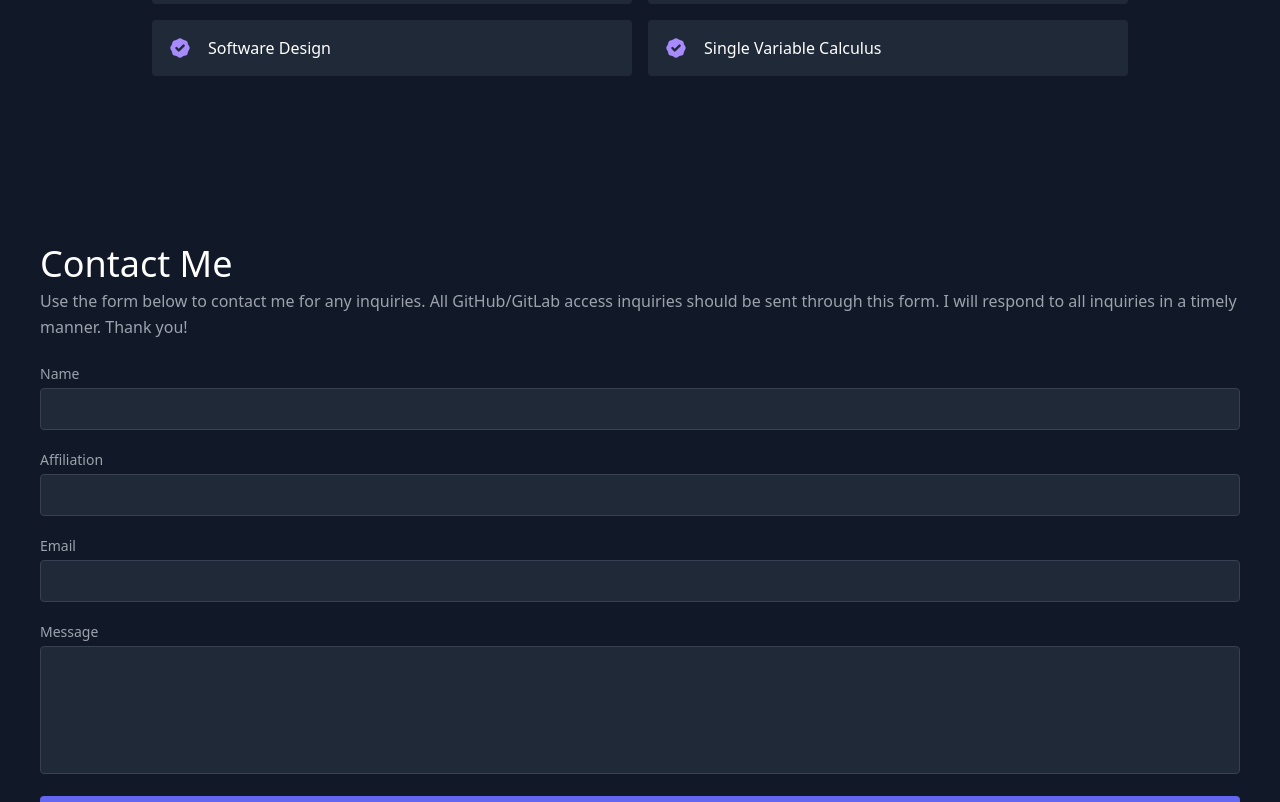
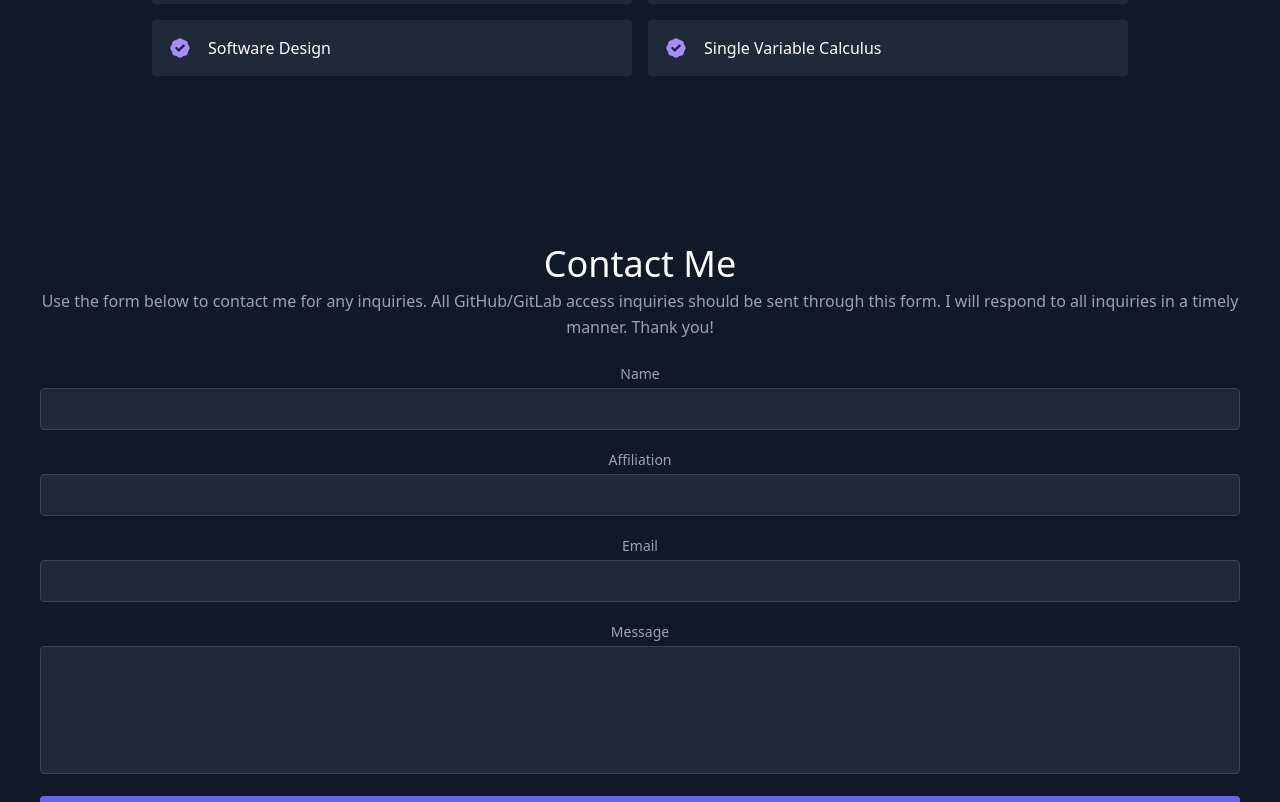
Before and after one commit to PrestonV78/website, a React (Create React App) app: page / in a window 1280 px wide. Shown: the part 3878-4680 px from the top of the page. Built offline with nearby package versions, Linux system fonts and the light colour scheme.

Commit message:
Style v2

```diff
--- a/src/components/Contact.js
+++ b/src/components/Contact.js
@@ -27,16 +27,16 @@ export default function Contact() {
 
   return (
     <section id="contact" className="relative">
-      <div className="container mx-auto flex px-10 py-20 md:flex-row flex-col items-center">
+      <div className="container mx-auto flex px-10 py-20 md:flex-row flex-col text-center items-center">
         <form
           netlify
           name="test"
           onSubmit={handleSubmit}
           className="lg:w md:w- flex flex-col md:ml-auto w-full md:py-8 mt-8 md:mt-0">
-          <h2 className="text-white sm:text-4xl text-3xl mb-1 font-medium title-font">
+          <h2 className="text-white sm:text-4xl text-3xl mb-1 font-medium title-font text-center">
             Contact Me
           </h2>
-          <p className="leading-relaxed mb-5">
+          <p className="leading-relaxed mb-5 text-center">
             Use the form below to contact me for any inquiries. All GitHub/GitLab access inquiries should be sent through this form. I will respond to all inquiries in a timely manner. Thank you!
           </p>
           <div className="relative mb-4">
```
